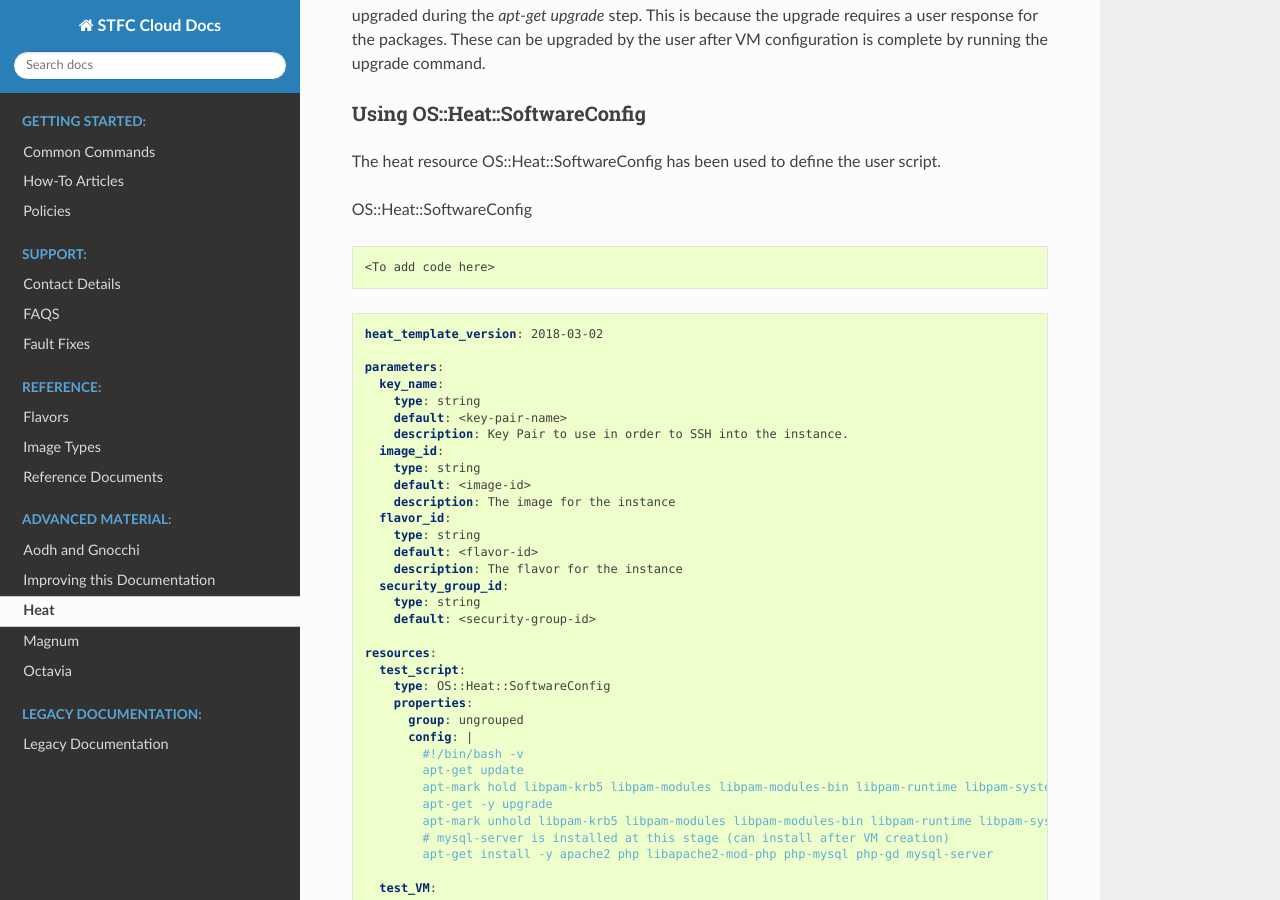
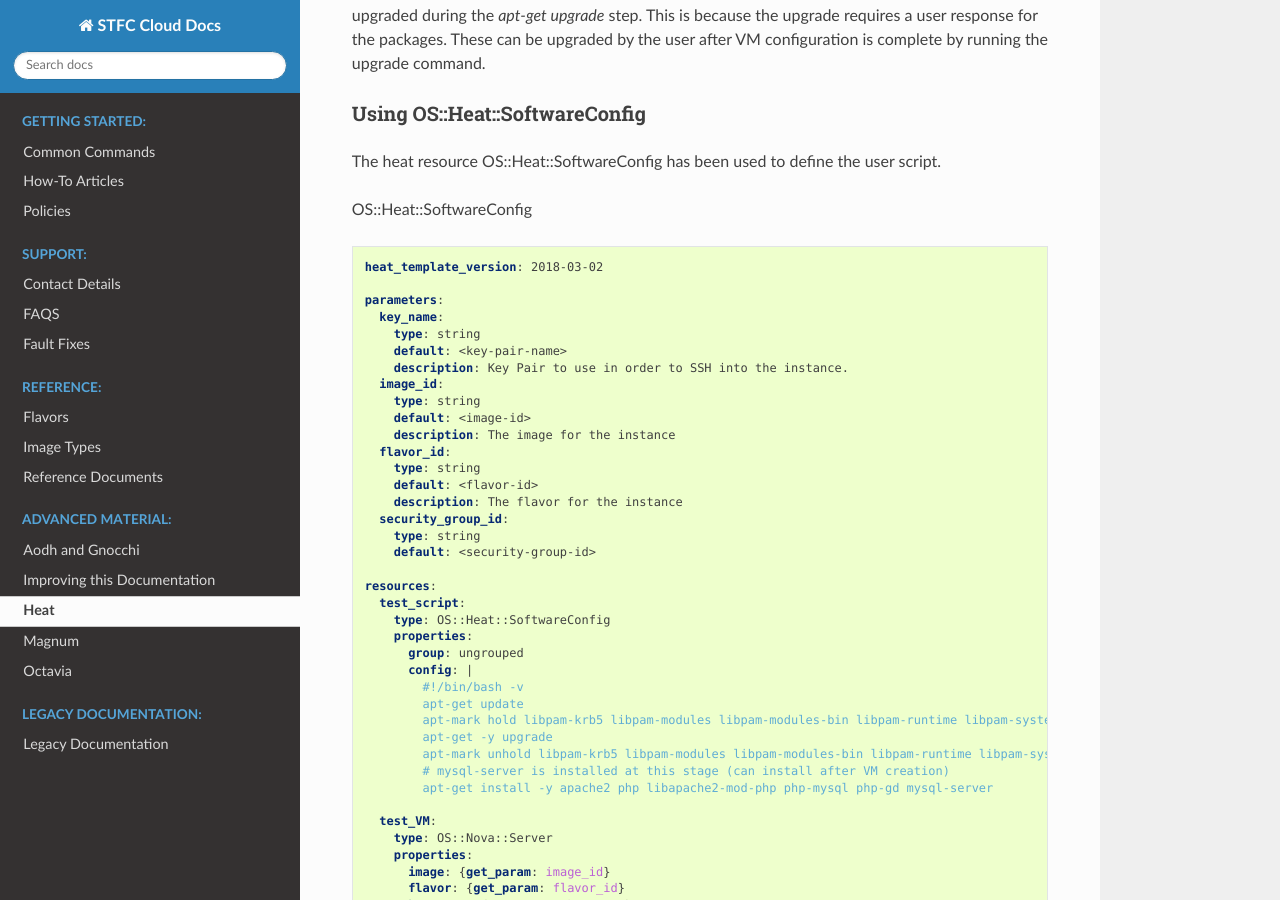
Before and after one commit to stfc/cloud-docs, a Sphinx documentation site: the page built from source/Heat/CreateALAMPStack.rst, in a window 1280 px wide and 900 px high, scrolled down 524 px. Built offline with Sphinx 7.4.7 and the Read the Docs theme 2.0.0, drawn with Linux system fonts in a browser that asks for light colours.

Commit message:
Removed empty code block

```diff
--- a/source/Heat/CreateALAMPStack.rst
+++ b/source/Heat/CreateALAMPStack.rst
@@ -29,10 +29,6 @@ Using OS::Heat::SoftwareConfig
 The heat resource OS::Heat::SoftwareConfig has been used to define the user script.
 
 OS::Heat::SoftwareConfig
-
-.. code-block:: yaml
-
-  <To add code here>
 
 .. code-block:: yaml
 
```
